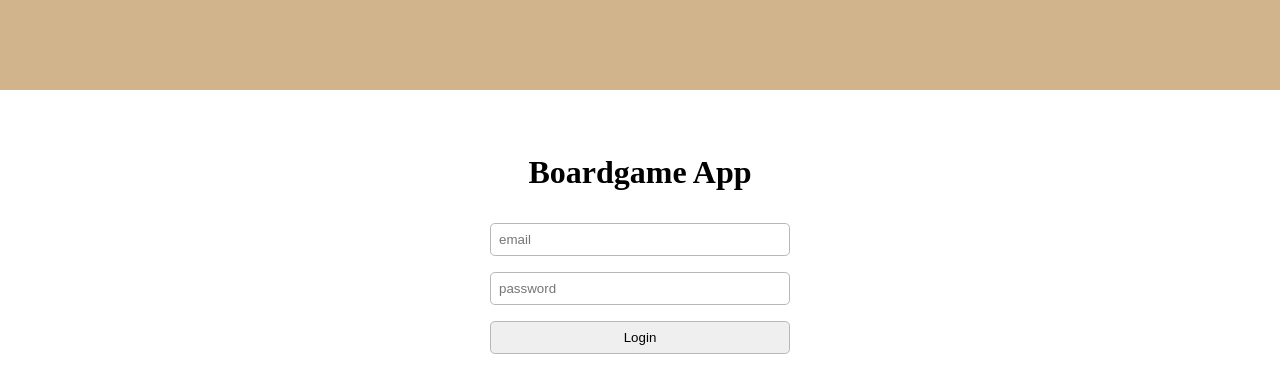
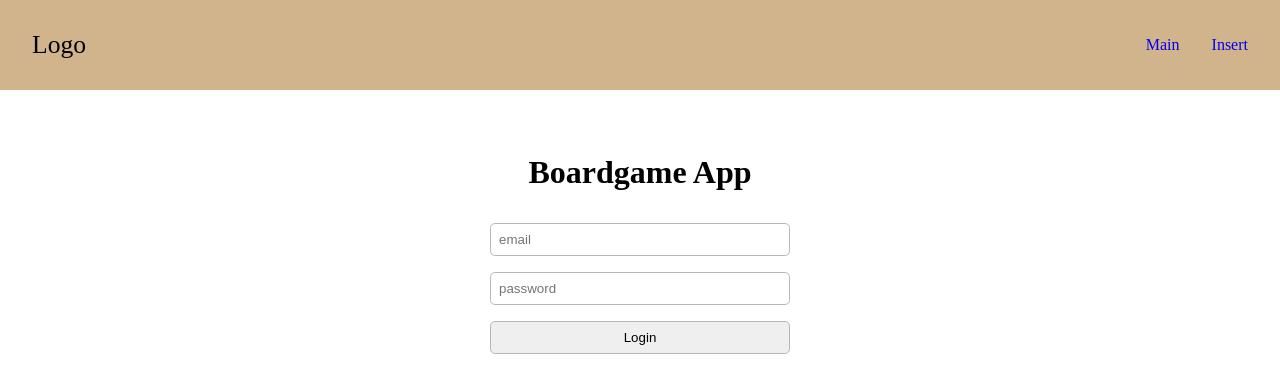
Before and after one commit to robertasRobotas/feua19-boardgame-app-client, a Next.js app: page /login in a window 1280 px wide. Shown: the top 392 px of the page. Built offline with nearby package versions, Linux system fonts and the light colour scheme.

Commit message:
implemented delete

```diff
--- a/components/Header/Header.tsx
+++ b/components/Header/Header.tsx
@@ -1,7 +1,22 @@
 import styles from "./styles.module.css";
+import Link from "next/link";
 
 const Header = () => {
-  return <div className={styles.container}></div>;
+  return (
+    <div className={styles.container}>
+      <div className={styles.logo}>Logo</div>
+      <nav>
+        <ul>
+          <li>
+            <Link href="/">Main</Link>
+          </li>
+          <li>
+            <Link href="/insert">Insert</Link>
+          </li>
+        </ul>
+      </nav>
+    </div>
+  );
 };
 
 export default Header;
--- a/components/Header/styles.module.css
+++ b/components/Header/styles.module.css
@@ -1,4 +1,22 @@
 .container {
   height: 90px;
   background-color: tan;
+  display: flex;
+  justify-content: space-between;
+  align-items: center;
+  padding: 0 2rem;
 }
+
+.logo {
+  font-size: 1.6rem;
+}
+
+.container nav ul {
+  list-style: none;
+  display: flex;
+  gap: 2rem;
+}
+
+.container nav ul li a {
+  text-decoration: none;
+}
```
Also changed, not shown: components/BoardgameView/BoardgameView.tsx (+31 -5 lines), components/Button/Button.tsx (added, +18 -0 lines), components/Button/styles.module.css (added, +20 -0 lines), pages/insert/index.tsx (added, +7 -0 lines).
